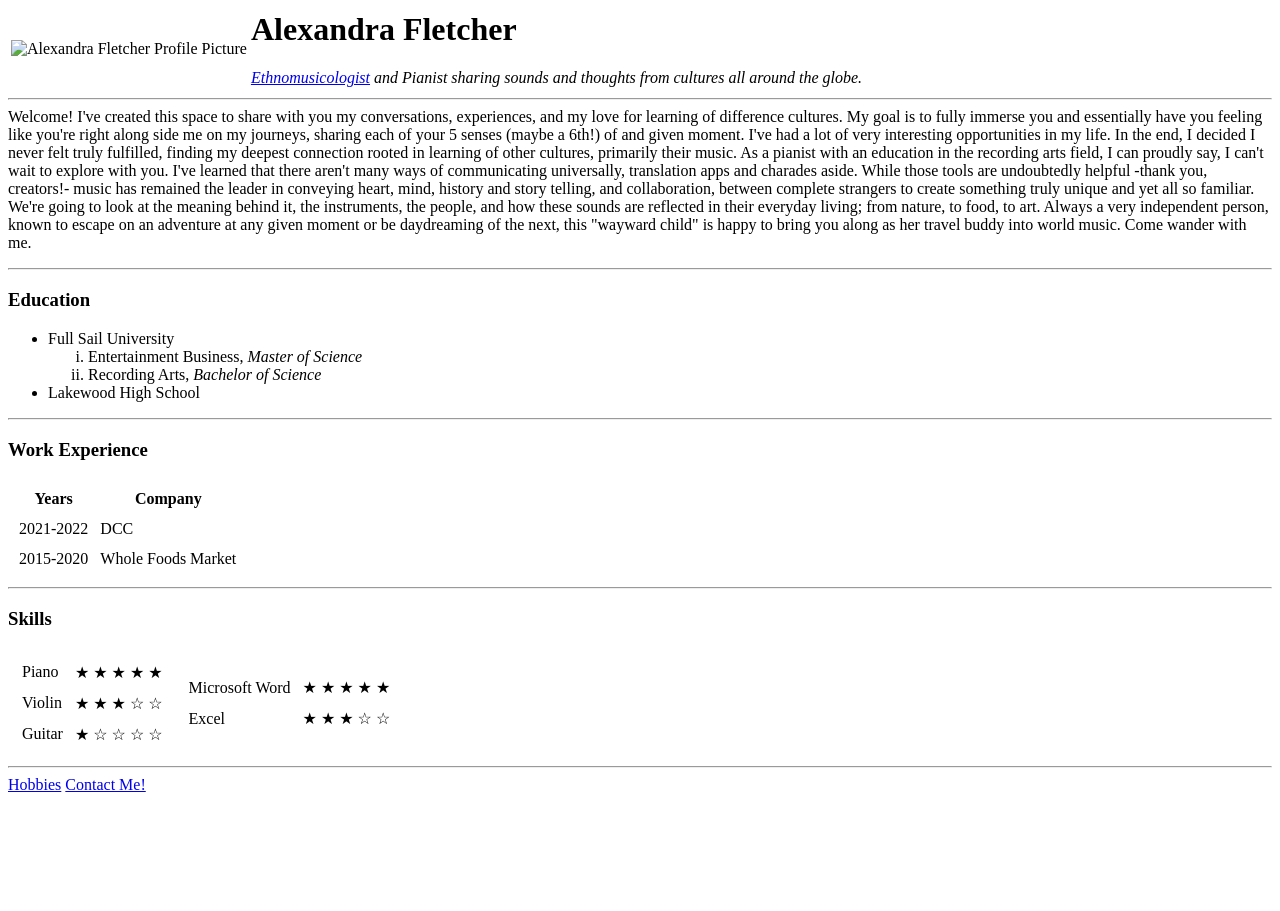
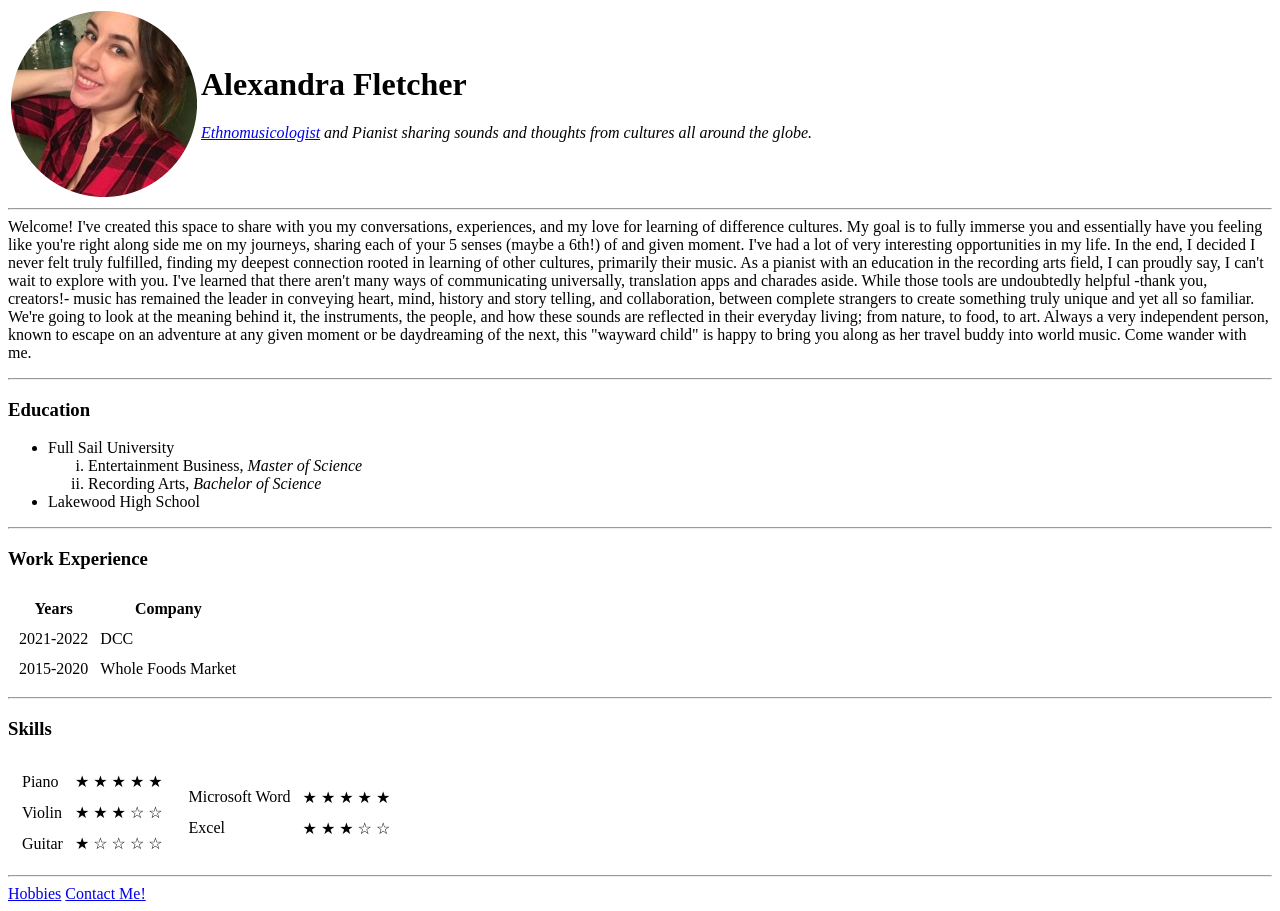
Before and after one commit to CodeFletch/WanderingWoman, a plain HTML site: page index.html in a window 1280 px wide. Before the commit the page ends 802 px from the top, so only its background shows below. Drawn offline with Linux system fonts and the light colour scheme.

Commit message:
Update index.html

```diff
--- a/index.html
+++ b/index.html
@@ -8,7 +8,7 @@
 <body>
 <table>
   <tr>
-    <td><img src="Images/ProfilePic-modified" alt="Alexandra Fletcher Profile Picture"></td>
+    <td><img src="Images/ProfilePic-modified.png" alt="Alexandra Fletcher Profile Picture"></td>
     <td>
       <h1>Alexandra Fletcher</h1>
       <p><em><a href="https://www.ethnomusicology.org/page/AboutEthnomusicol">Ethnomusicologist</a> and Pianist sharing sounds and thoughts from cultures all around the globe.</em></p></td>
```
